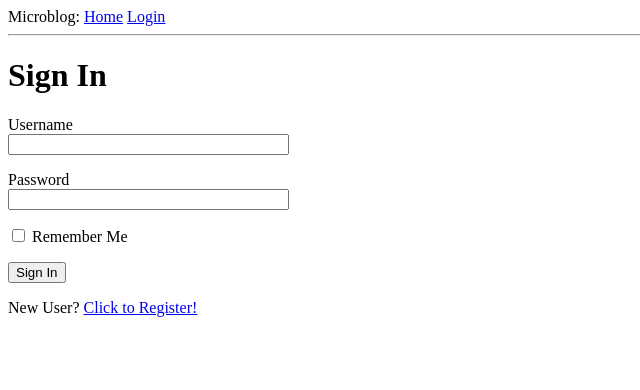
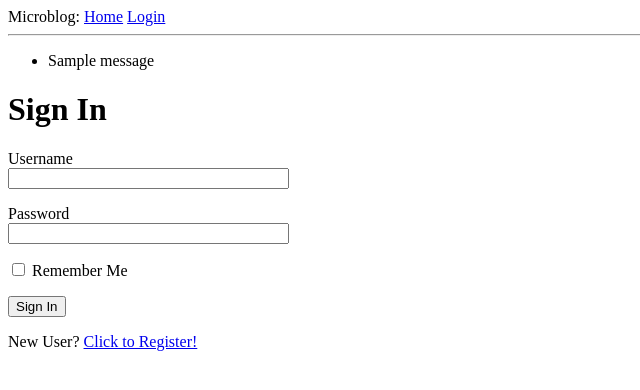
Before and after one commit to obkirchner/flask-tutorial, a Flask app: page /login in a window 1280 px wide. Shown: the top 390 px of the page, without its empty margins (0-640 px from the left). Run offline with Flask 3, Linux system fonts and the light colour scheme; tables that the repository leaves empty hold one stand-in row (values such as "Sample post"); one stand-in notice (Sample message) is shown.

Commit message:
fix some minor errors

```diff
--- a/app/forms.py
+++ b/app/forms.py
@@ -1,4 +1,3 @@
-from flask import Flask
 from flask_wtf import FlaskForm
 from wtforms import StringField, PasswordField, BooleanField, SubmitField
 from wtforms.validators import DataRequired, ValidationError, Email, EqualTo
--- a/app/templates/base.html
+++ b/app/templates/base.html
@@ -18,7 +18,7 @@
 			{% endif %}
 		</div>
 		<hr>
-		{% with meassages = get_flashed_messages() %}
+		{% with messages = get_flashed_messages() %}
 		{% if messages %}
 		<ul>
 			{% for message in messages %}
--- a/app/templates/login.html
+++ b/app/templates/login.html
@@ -6,14 +6,14 @@
 		{{form.hidden_tag() }}
 		<p>
 			{{ form.username.label }}<br>
-			{{ form.username(size=32) }}
+			{{ form.username(size=32) }}<br>
 			{% for error in form.username.errors %}
 			<span style="color: red;">[{{ error }}]</span>
 			{% endfor %}
 		</p>
 		<p>
 			{{ form.password.label }}<br>
-			{{ form.password(size=32) }}
+			{{ form.password(size=32) }}<br>
 			{% for error in form.username.errors %}
 			<span style="color: red;">[{{ error }}]</span>
 			{% endfor %}
--- a/config.py
+++ b/config.py
@@ -3,6 +3,5 @@ basedir = os.path.abspath(os.path.dirname(__file__))
 
 class Config:
     SECRET_KEY = os.environ.get('SECRET_KEY') or 'you-will-never-guess'
-
     SQLALCHEMY_DATABASE_URI = os.environ.get('DATABASE_URL') or \
-            'sqlite:///' + os.path.join(basedir, 'app.db')
+          'sqlite:///' + os.path.join(basedir, 'app.db')
--- a/microblog.py
+++ b/microblog.py
@@ -5,5 +5,4 @@ from app.models import User, Post
 
 @app.shell_context_processor
 def make_shell_context():
-    print("Shell context loaded ✅")
     return {'sa': sa, 'so': so, 'db': db, 'User': User, 'Post':Post}
```
